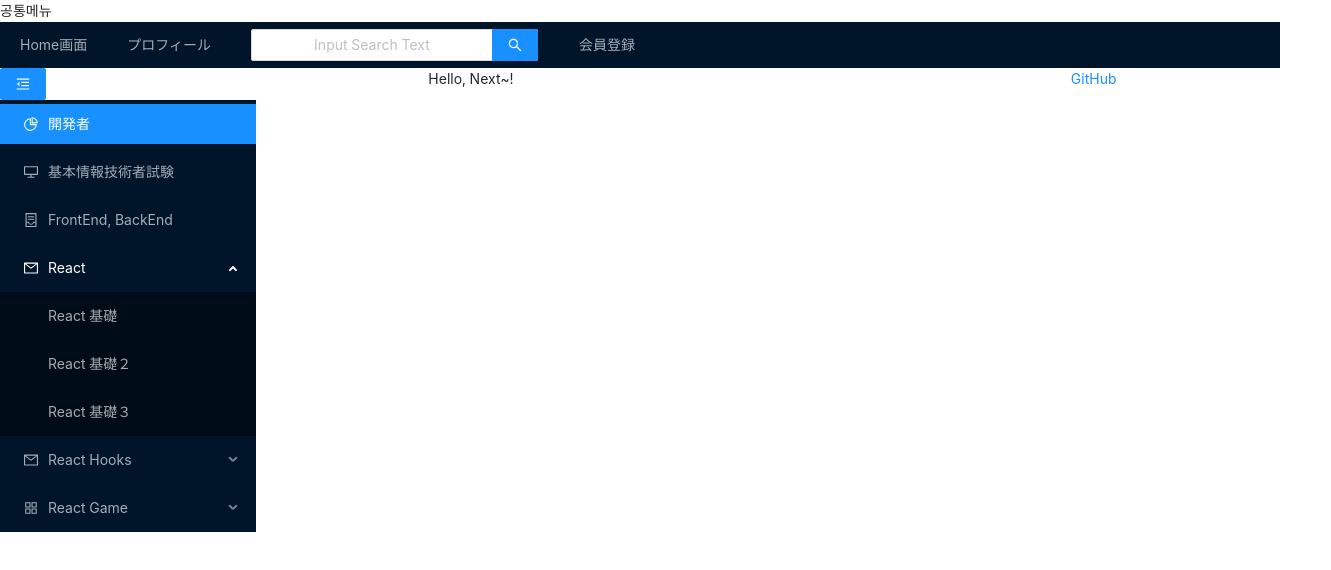
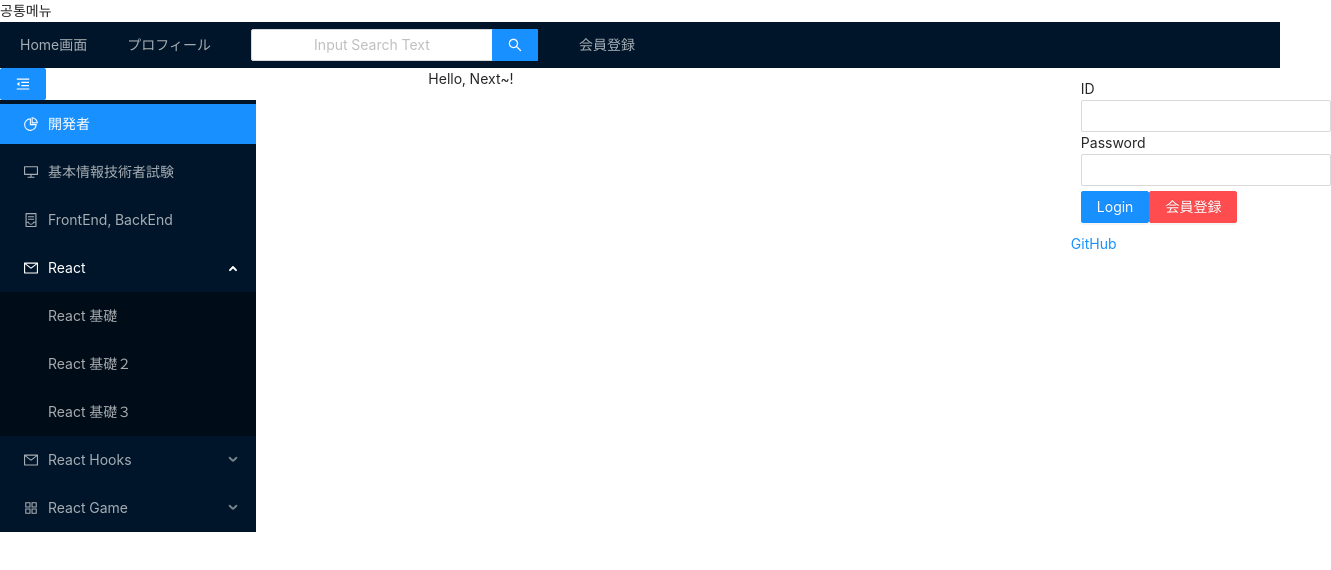
Before and after one commit to wngus6429/devblog, a Next.js app: page / in a window 1280 px wide. Shown: the top 570 px of the page, 1331 px wide, since content can reach past the window. Built offline with nearby package versions, Linux system fonts and the light colour scheme.

Commit message:
login, profile, layout

```diff
--- a/components/AppLayout.jsx
+++ b/components/AppLayout.jsx
@@ -1,11 +1,23 @@
-import React from "react";
+import React, { useState } from "react";
 import PropTypes from "prop-types";
 import Link from "next/link";
 import { Input, Menu, Row, Col } from "antd";
 import SideMenu from "../pages/sidemenu";
 import "antd/dist/antd.css";
+import UserProfile from "./UserProfile";
+import LoginForm from "./LoginForm";
+import styled from "styled-components";
+
+{
+  /* <Input.Search style={{ marginTop: 7, textAlign: "center" }} placeholder="Input Search Text" enterButton /> */
+}
+const SearchInput = styled(Input.Search)`
+  margin-top: 7px;
+  text-align: center;
+`;
 
 const AppLayout = ({ children }) => {
+  const [isLoggedIn, setisLoggedIn] = useState(false);
   return (
     <>
       <Menu mode="horizontal" theme="dark">
@@ -20,7 +32,7 @@ const AppLayout = ({ children }) => {
           </Link>
         </Menu.Item>
         <Menu.Item>
-          <Input.Search style={{ marginTop: 7, textAlign: "center" }} placeholder="Input Search Text" enterButton />
+          <SearchInput placeholder="Input Search Text" enterButton />
         </Menu.Item>
         <Menu.Item>
           <Link href="/signup">
@@ -36,6 +48,7 @@ const AppLayout = ({ children }) => {
           {children}
         </Col>
         <Col xs={24} md={4}>
+          {isLoggedIn ? <UserProfile setisLoggedIn={setisLoggedIn} /> : <LoginForm setisLoggedIn={setisLoggedIn} />}
           <a target="_blank" rel="noopener noreferrer" href="https://github.com/wngus6429?tab=repositories">
             GitHub
           </a>
--- /dev/null
+++ b/components/LoginForm.jsx
@@ -0,0 +1,72 @@
+import React, { useCallback, useState, useMemo } from "react";
+import { Button, Form, Input } from "antd";
+import Link from "next/link";
+import styled from "styled-components";
+
+const ButtonWrap = styled.div`
+  margin-top: 5px; //css적듯이
+`;
+
+const LogForm = styled(Form)`
+  padding: 10px;
+`;
+
+const LoginForm = ({ setisLoggedIn }) => {
+  const [id, setid] = useState("");
+  const [password, setpassword] = useState("");
+  const InputStyle = useMemo(
+    () => ({
+      width: 250,
+    }),
+    []
+  );
+
+  //컴포넌트 prop에 넘겨주는 함수는 useCallback을 써야 최적화가 된다
+  const onChangeId = useCallback((e) => {
+    setid(e.target.value);
+  }, []);
+
+  const onChangePassword = useCallback((e) => {
+    setpassword(e.target.value);
+  }, []);
+
+  const onSubmitForm = useCallback(() => {
+    console.log(id, password);
+    setisLoggedIn(true);
+  }, [id, password]);
+  //Saga 랑, reducer가 거의 동시에 실행된다 보면됨
+  //강의 : saga 쪼개고 reducer와 연결하기 11분경
+  //label htmlFor랑 밑에 input name 이랑 연결 시킨거임
+  //type="primary 는 색을 담당한다
+  //htmlType="submit" 이 되어 있어야 위에 Form이 작동함 그리고 onFinish 가 호출이 된다
+  //그리고 onFinish에는 e.preventDefault()가 이미 되어져 있음
+
+  return (
+    <>
+      <LogForm onFinish={onSubmitForm}>
+        <div>
+          <label htmlFor="user-id">ID</label>
+          <br />
+          <Input style={InputStyle} name="user-id" value={id} onChange={onChangeId} required />
+        </div>
+        <div>
+          <label htmlFor="user-password">Password</label>
+          <br />
+          <Input style={InputStyle} name="user-password" type="password" value={password} onChange={onChangePassword} required />
+        </div>
+        <ButtonWrap>
+          <Button type="primary" htmlType="submit">
+            Login
+          </Button>
+          <Link href="/signup">
+            <a>
+              <Button type="danger">会員登録</Button>
+            </a>
+          </Link>
+        </ButtonWrap>
+      </LogForm>
+    </>
+  );
+};
+
+export default LoginForm;
--- /dev/null
+++ b/components/UserProfile.jsx
@@ -0,0 +1,31 @@
+import React, { useCallback } from "react";
+import { Card, Avatar, Button } from "antd";
+import { EditOutlined, EllipsisOutlined, SettingOutlined } from "@ant-design/icons";
+
+const { Meta } = Card;
+
+const UserProfile = ({ setisLoggedIn }) => {
+  const onLogOut = useCallback(() => {
+    setisLoggedIn(false);
+  });
+
+  return (
+    <>
+      <Card
+        style={{ width: 300 }}
+        cover={<img alt="example" src="https://gw.alipayobjects.com/zos/rmsportal/JiqGstEfoWAOHiTxclqi.png" />}
+        actions={[<SettingOutlined key="setting" />, <EditOutlined key="edit" />, <EllipsisOutlined key="ellipsis" />]}
+      >
+        <Meta
+          avatar={<Avatar src="https://zos.alipayobjects.com/rmsportal/ODTLcjxAfvqbxHnVXCYX.png" />}
+          title="Card title"
+          description="This is the description"
+        />
+      </Card>
+      <Button onClick={onLogOut}>LogOut</Button>
+      트리킥
+    </>
+  );
+};
+
+export default UserProfile;
```
